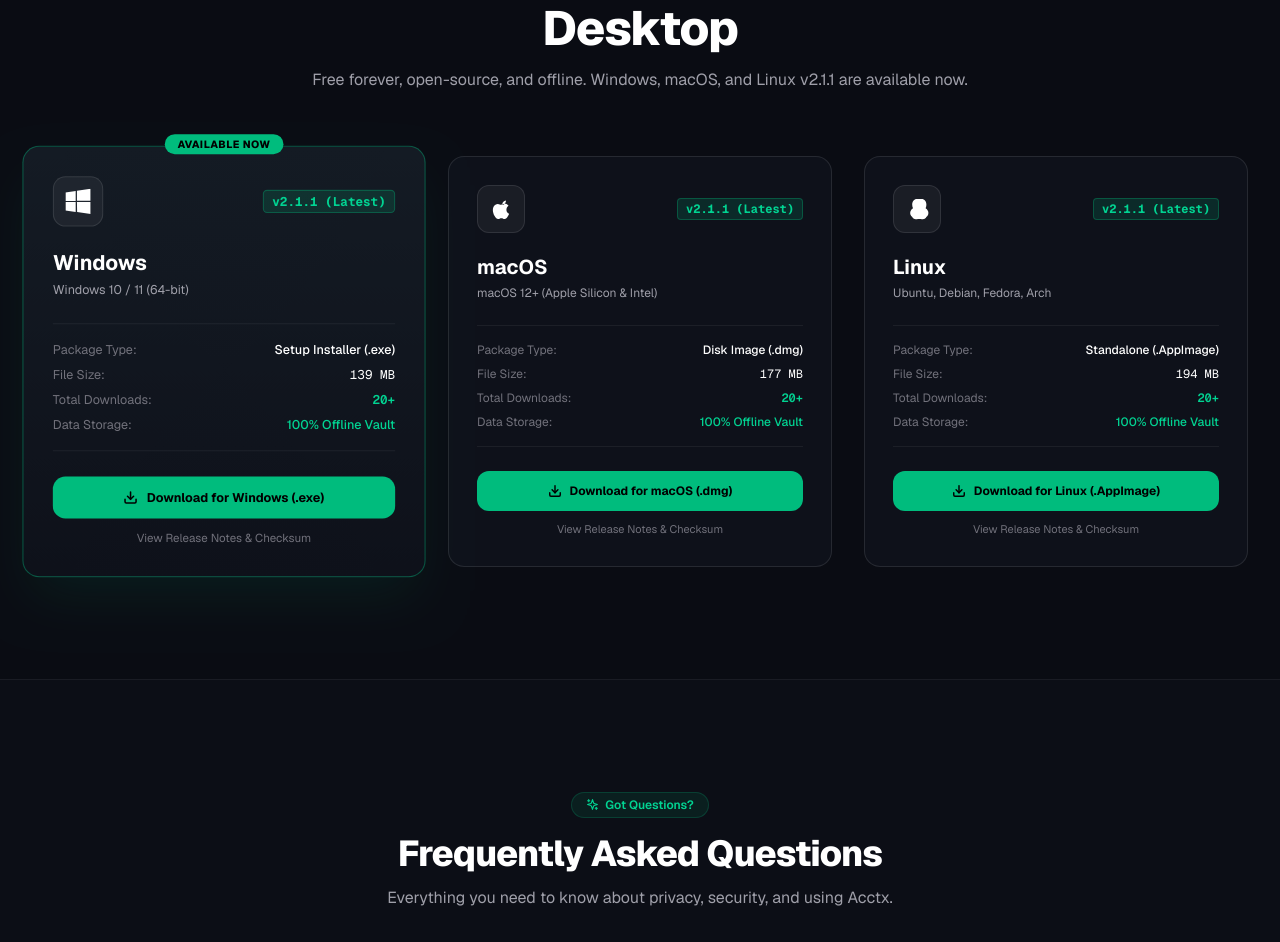
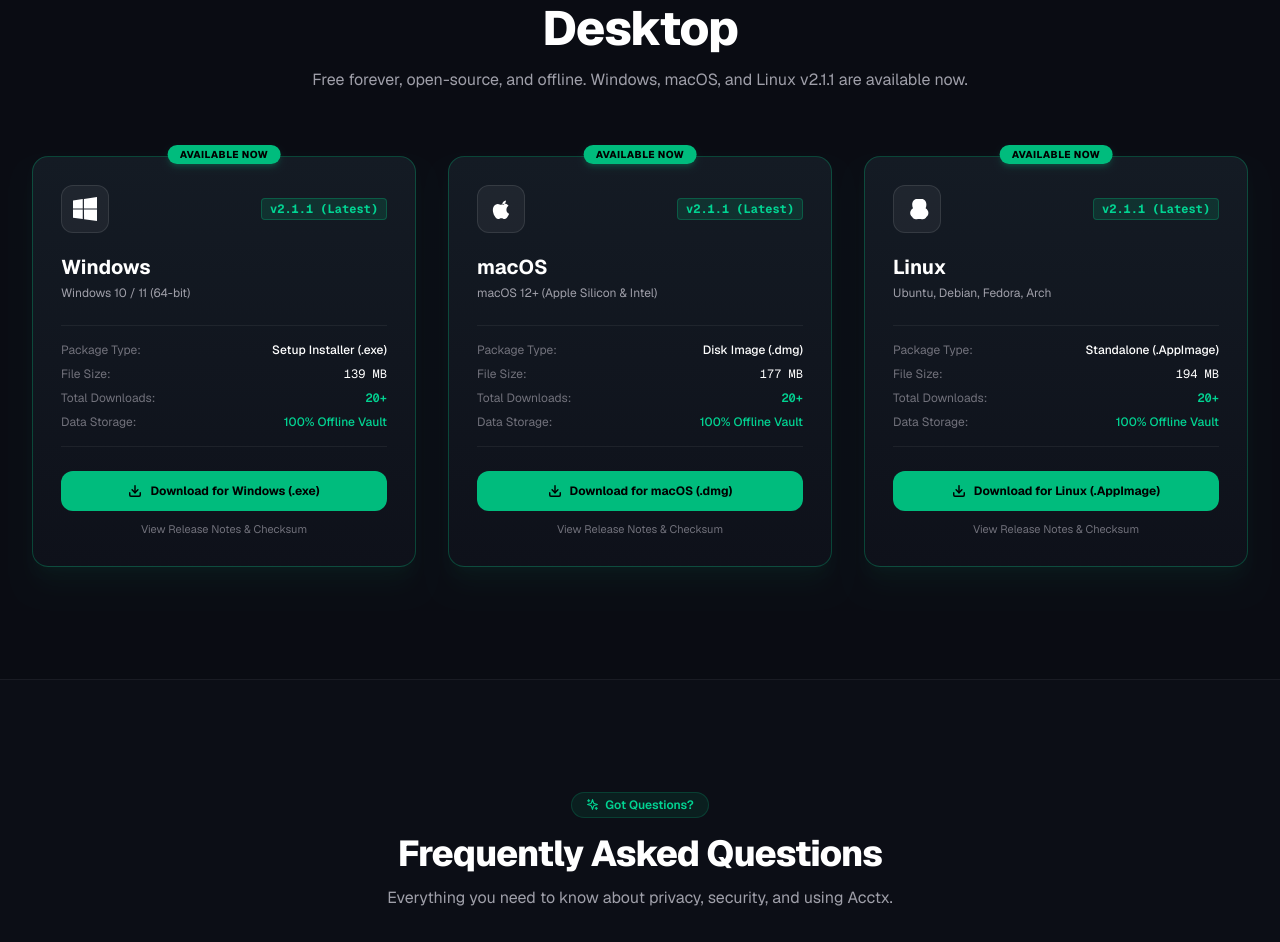
Before and after one commit to RishiBose961/Acctx-Web, a Next.js app: page / in a window 1280 px wide. Shown: the part 6121-7063 px from the top of the page. Built offline with nearby package versions, Linux system fonts and the light colour scheme; no server answers.

Commit message:
fix(downloads): show Available Now badge on Windows, macOS and Linux cards

```diff
--- a/components/DownloadSection.tsx
+++ b/components/DownloadSection.tsx
@@ -88,13 +88,13 @@ export function DownloadSection({ downloads = 20 }: DownloadSectionProps) {
               <div
                 key={idx}
                 className={`relative flex flex-col justify-between rounded-2xl border p-7 transition-all duration-300 ${
-                  p.featured
-                    ? "border-emerald-500/40 bg-gradient-to-b from-[#141b24] to-[#0e111a] shadow-2xl shadow-emerald-500/10 scale-105 z-10"
+                  p.available
+                    ? "border-emerald-500/30 bg-gradient-to-b from-[#141b24] to-[#0e111a] shadow-xl shadow-emerald-500/5 hover:border-emerald-500/50 hover:shadow-2xl hover:shadow-emerald-500/10"
                     : "border-white/10 bg-[#0e111a] hover:border-white/20"
                 }`}
               >
-                {p.featured && (
-                  <div className="absolute -top-3 left-1/2 -translate-x-1/2 rounded-full bg-emerald-500 px-3 py-0.5 text-[10px] font-extrabold uppercase tracking-wider text-black">
+                {p.available && (
+                  <div className="absolute -top-3 left-1/2 -translate-x-1/2 rounded-full bg-emerald-500 px-3 py-0.5 text-[10px] font-extrabold uppercase tracking-wider text-black shadow-md shadow-emerald-500/20">
                     Available Now
                   </div>
                 )}
```
